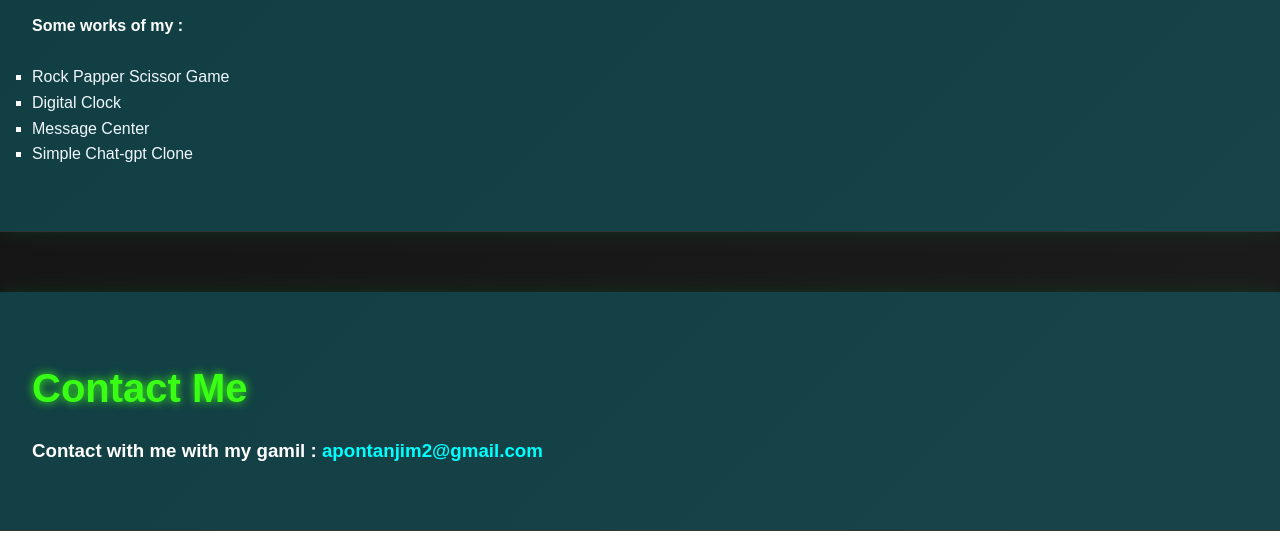
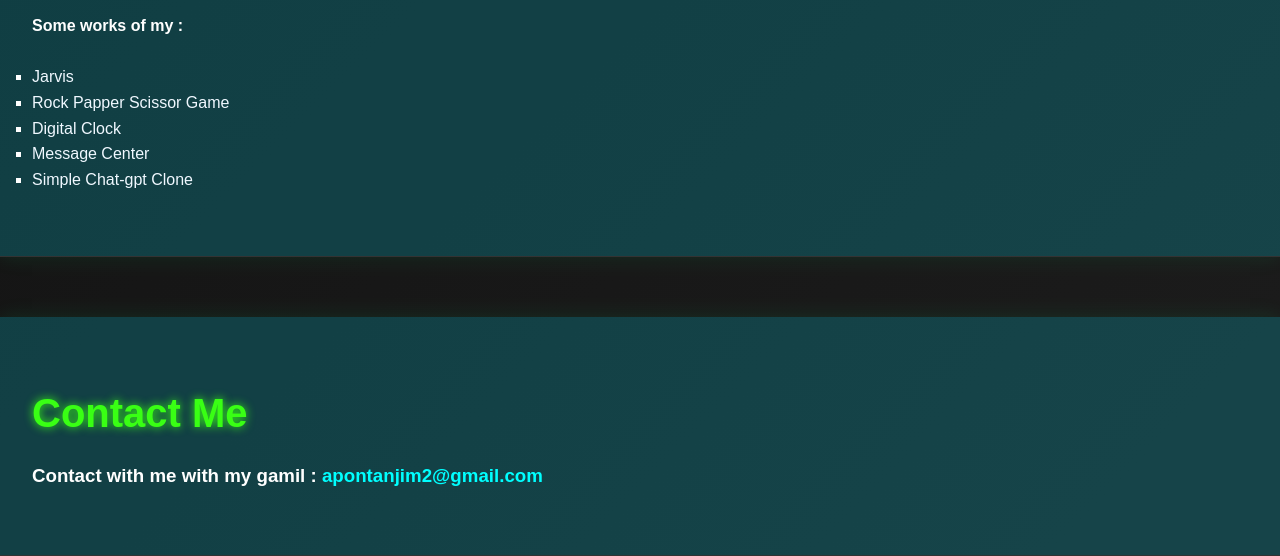
Before and after one commit to Tanjim-tawhid/Protfolio, a plain HTML site: page index.html in a window 1280 px wide. Shown: the part 2856-3412 px from the top of the page. Before the commit the page ends 3387 px from the top, so only its background shows below. Drawn offline with Linux system fonts and the light colour scheme.

Commit message:
Add jarvis in protfolio section

```diff
--- a/index.html
+++ b/index.html
@@ -40,6 +40,7 @@
         <p style="font-weight: 600;">Some works of my :</p>
         <br>
         <ul>
+            <li><a href="https://tanjim-tawhid.github.io/Jarvis/" style="color: aliceblue; text-decoration: none; ">Jarvis</a></li>
             <li><a href="#" style="color: aliceblue; text-decoration: none; ">Rock Papper Scissor Game</a></li>
             <li><a href="#" style="color: aliceblue;text-decoration: none; ">Digital Clock</a></li>
             <li><a href="#" style="color: aliceblue; text-decoration: none; ">Message Center</a></li>
```
